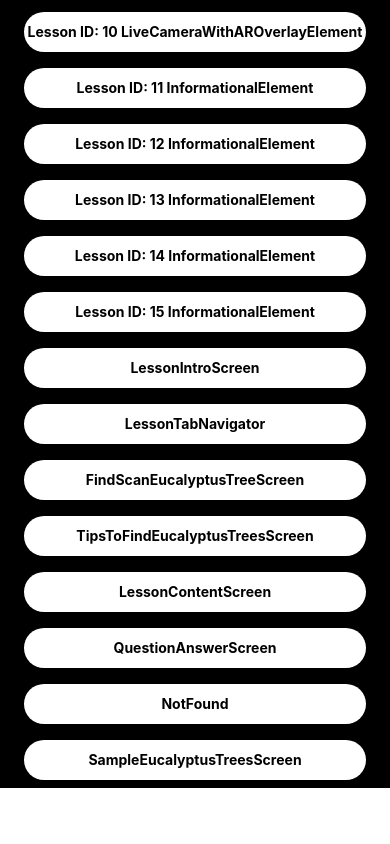
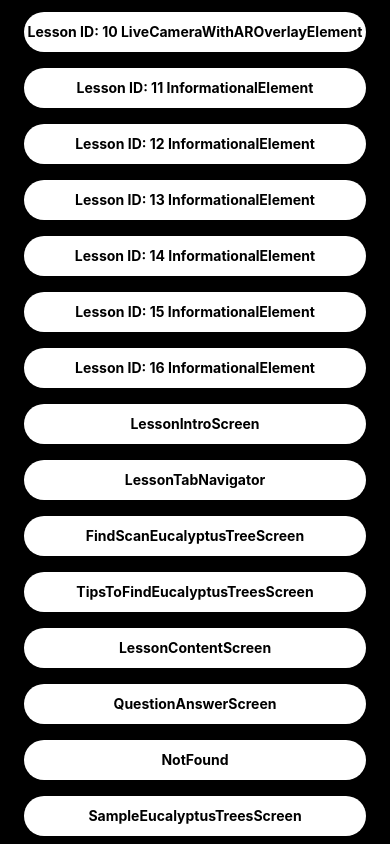
Before and after one commit to jritch/outdoor-learning, a React Native app: screen /DevIntroScreen in a window 390 px wide. Shown: the part 846-1690 px from the top of the page. Before the commit the page ends 1634 px from the top, so only its background shows below. Built offline with nearby package versions, Linux system fonts and the light colour scheme; what react-native-pytorch-core would draw is missing.

Commit message:
add missing screen

```diff
--- a/lesson_content/EucalyptusLesson.ts
+++ b/lesson_content/EucalyptusLesson.ts
@@ -152,6 +152,17 @@ export const EucalyptusLesson: Lesson = {
       ],
       imageSources: [
         {
+          uri: 'https://github.com/jritch/outdoor-learning/releases/download/v0.0.1-alpha/debate-both@3x.png',
+        },
+      ],
+    },
+    {
+      __type: 'InformationalElement',
+      messages: [
+        '“We should get rid of eucalyptus trees! They’re a non-native species that contribute to wildfires.”',
+      ],
+      imageSources: [
+        {
           uri: 'https://github.com/jritch/outdoor-learning/releases/download/v0.0.1-alpha/debate-anti@3x.png',
         },
       ],
```
